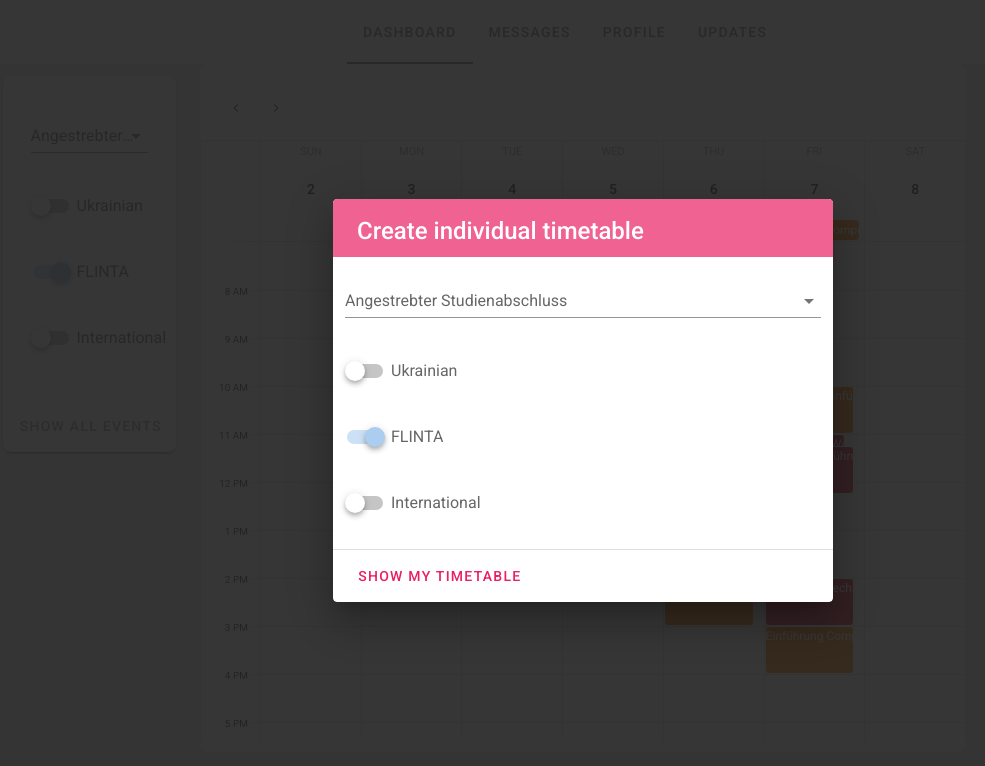
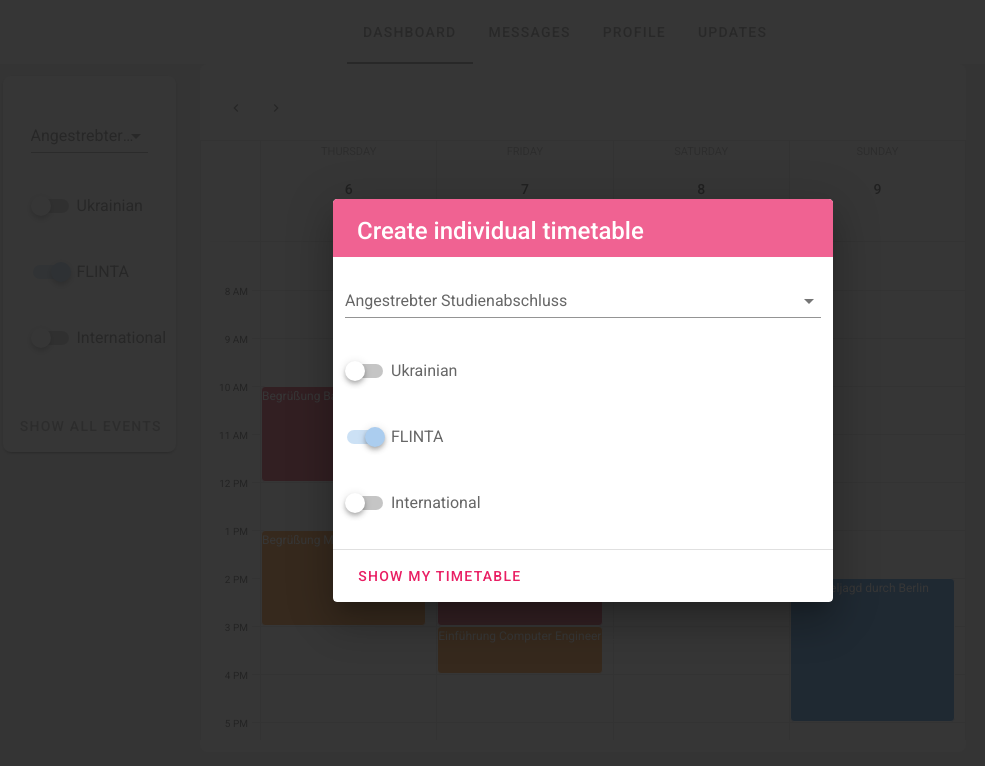
Before and after one commit to peachnode/ersti-week, a Vue app: page / in a window 1280 px wide. Shown: the top 766 px of the page, without its empty margins (57-1042 px from the left). Built offline with nearby package versions, Linux system fonts and the light colour scheme.

Commit message:
change calendar to 4day

```diff
--- a/src/components/Ersti-Calendar.vue
+++ b/src/components/Ersti-Calendar.vue
@@ -144,7 +144,8 @@ export default {
               color="primary"
               :events="filteredEvents"
               :event-color="getEventColor"
-              type="week"
+              :short-weekdays="false"
+              type="4day"
               @click:event="showEvent"
               @click:more="viewDay"
               @click:date="viewDay"
```
